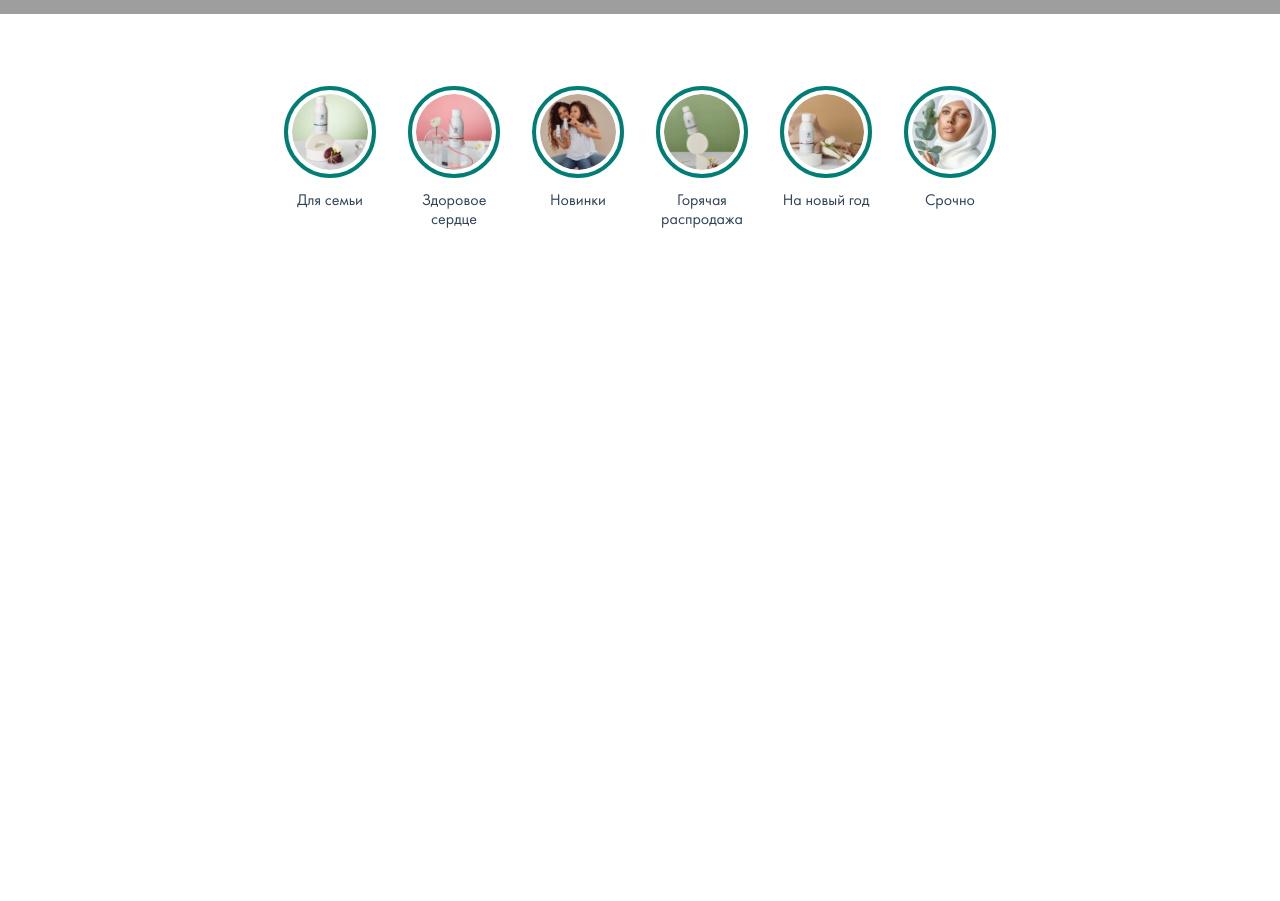
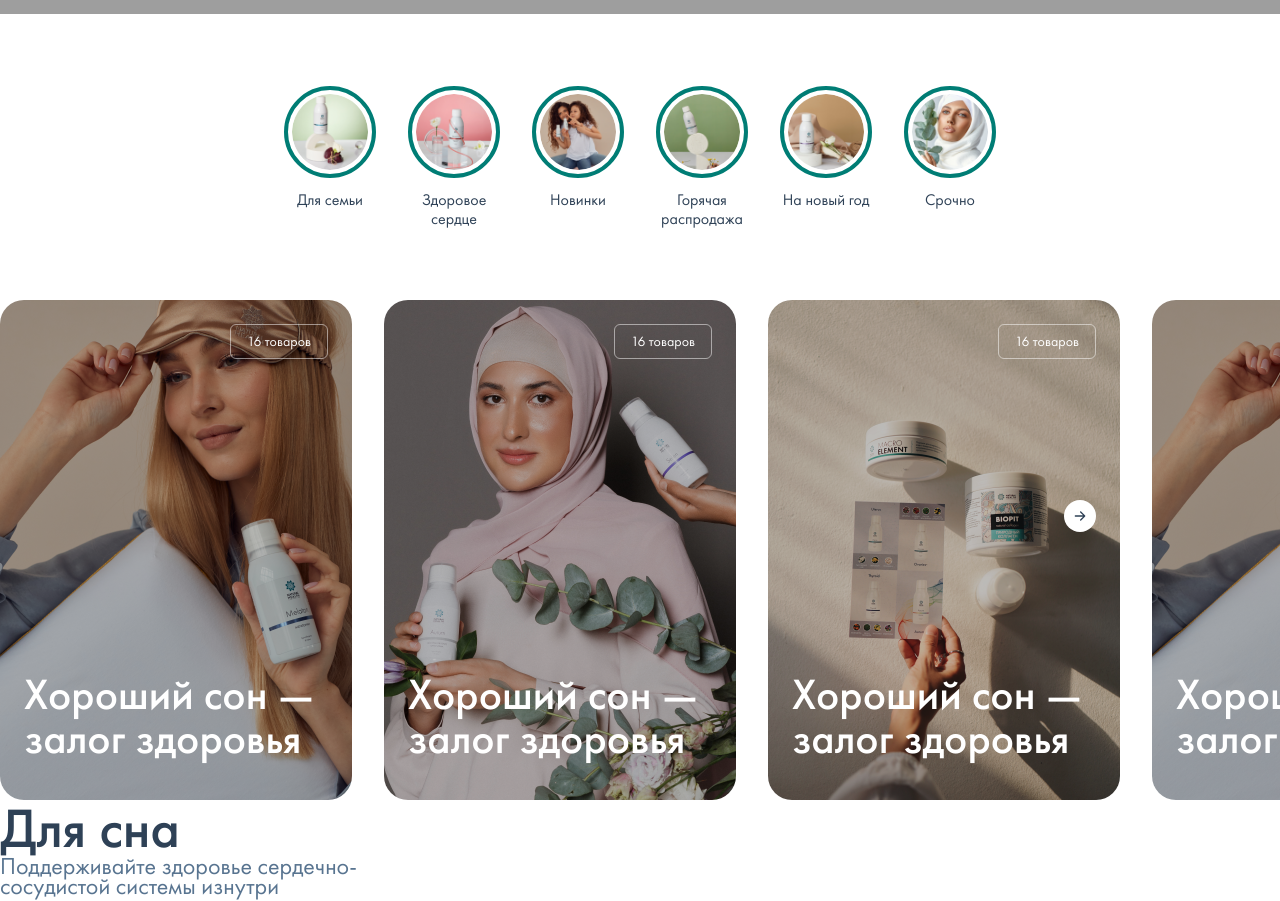
Before and after one commit to MarinaT1971/NH-orig, a website built with webpack: page src/index.html in a window 1280 px wide. Shown: the part 590-1491 px from the top of the page. Before the commit the page ends 890 px from the top, so only its background shows below. Built offline with nearby package versions, Linux system fonts and the light colour scheme; grey boxes are pictures that could not be loaded.

Commit message:
foto gallery

```diff
--- a/src/index.css
+++ b/src/index.css
@@ -22,6 +22,6 @@
 body{
  font-family: 'Futura PT Book';
 }
-h1{
+h1, h2, h3{
 	font-family: 'Futura PT Medium';
 }
--- a/src/index.html
+++ b/src/index.html
@@ -69,8 +69,9 @@
         </div>
         </div>
      </header>
-     <main class="container pl-2 pr-0 sm-px-4 xl:px-8">
-        <div class="flex justify-start sm:justify-center gap-4 md:gap-6 text-title test-p4-R md:text-p3-R my-8 md:my-[72px] overflow-x-auto">
+     <main>
+        <section class="container pl-2 pr-0 sm-px-4 xl:px-8">
+        <div class="flex justify-start sm:justify-center gap-4 md:gap-6 text-title test-p4-R md:text-p3-R my-8 md:my-[72px] overflow-y-hidden">
             <div class="min-w-[84px] md:w-[100px]">
                 <img src="./img/Ellipse_1.png" class="w-[68px] h-[68px] md:w-[92px] md:h-[92px] p-1 rounded-full border-4 border-green-bg mx-auto">
                 <div class="text-center mt-2 md:mt-3">Для семьи</div>
@@ -96,6 +97,47 @@
                 <div class="text-center mt-2 md:mt-3">Срочно</div>
             </div>
         </div>
+        </section>
+        <section class="container">
+            <div class="grid srid-col-12 sm:grid-cols-12 gap-8 grid-flow-col overflow-auto">
+                <div class="col-span-10 sm:col-span-12 flex flex-col justify-between bg-[url('./img/Rectangle_1.png')] rounded-3xl bg-center bg-cover text-white px-6 pt-6 pb-10 h-[416px] lg:h-[500px]">
+                    <button class="text-p4-R py-2 px-4 place-self-end border border-white/50 rounded-md object-right">16 товаров</button>
+                    <h3 class="text-h4 lg:text-h3">Хороший сон — залог здоровья</h3>
+                </div>
+                <div class="col-span-10 sm:col-span-12 flex flex-col justify-between bg-[url('./img/Rectangle_2.png')] rounded-3xl bg-center bg-cover text-white px-6 pt-6 pb-10 h-[416px] lg:h-[500px]">
+                    <button class="text-p4-R py-2 px-4 place-self-end border border-white/50 rounded-md object-right">16 товаров</button>
+                    <h3 class="text-h4 lg:text-h3">Хороший сон — залог здоровья</h3>
+                </div>
+                <div class="col-span-10 sm:col-span-12 flex flex-col justify-between bg-[url('./img/Rectangle_3.png')] rounded-3xl bg-center bg-cover text-white px-6 pt-6 pb-10 h-[416px] lg:h-[500px]">
+                    <button class="text-p4-R py-2 px-4 place-self-end border border-white/50 rounded-md object-right">16 товаров</button>
+                    <div class="hidden sm:flex place-self-end">
+                        <img src="./img/arrow-right.svg" class="p-2 bg-white rounded-full">
+                    </div>
+                    <h3 class="text-h4 lg:text-h3">Хороший сон — залог здоровья</h3>
+                </div>
+                <div class="col-span-10 sm:col-span-12 flex flex-col justify-between bg-[url('./img/Rectangle_1.png')] rounded-3xl bg-center bg-cover text-white px-6 pt-6 pb-10 h-[416px] lg:h-[500px]">
+                    <button class="text-p4-R py-2 px-4 place-self-end border border-white/50 rounded-md object-right">16 товаров</button>
+                    <h3 class="text-h4 lg:text-h3">Хороший сон — залог здоровья</h3>
+                </div>
+                <div class="col-span-10 sm:col-span-12 flex flex-col justify-between bg-[url('./img/Rectangle_1.png')] rounded-3xl bg-center bg-cover text-white px-6 pt-6 pb-10 h-[416px] lg:h-[500px]">
+                    <button class="text-p4-R py-2 px-4 place-self-end border border-white/50 rounded-md object-right">16 товаров</button>
+                    <h3 class="text-h4 lg:text-h3">Хороший сон — залог здоровья</h3>
+                </div>
+            </div>
+        </section>
+        <section class="container">
+            <div class="grid grid-cols-12">
+                <div class="col-span-4">
+                    <h2 class="text-h2 text-title">Для сна</h2>
+                    <div class="text-p1-R text-blue">Поддерживайте здоровье сердечно-сосудистой системы изнутри</div>
+                </div>
+                <div class="col-span-8">
+                    <div class="flex gap-8">
+
+                    </div>
+                </div>
+            </div>
+        </section>
      </main>
 </body>
 </html>
```
Also changed, not shown: src/img/Rectangle_1.png (added), src/img/Rectangle_2.png (added), src/img/Rectangle_3.png (added), src/img/Rectangle_4.png (added), src/img/Rectangle_5.png (added), src/img/Rectangle_6.png (added), src/img/Rectangle_7.png (added), src/img/Rectangle_8.png (added), src/img/Rectangle_9.png (added).
